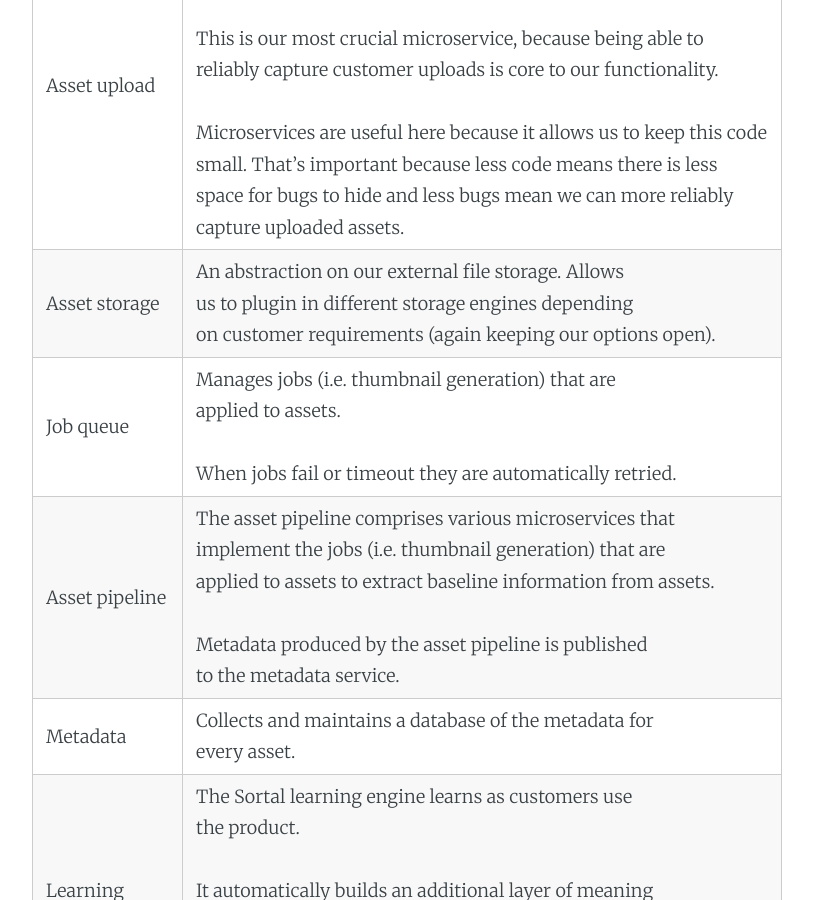
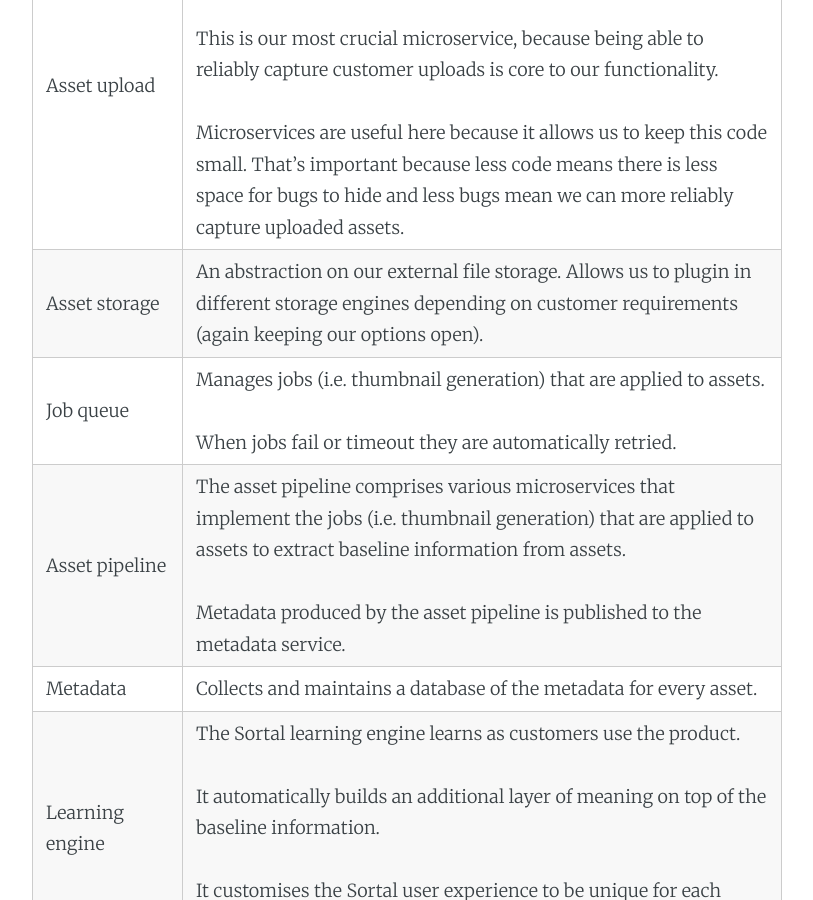
Before and after one commit to ashleydavis/the-data-wrangler-blog, a Jekyll site: the page built from _posts/2020-09-19-microservices-for-startups-1.md, in a window 1280 px wide and 900 px high, scrolled down 9019 px. Shown: the whole window, without its empty margins (108-921 px from the left). Built offline with Jekyll 4.4.1, drawn with Linux system fonts in a browser that asks for light colours; comment, search, counter and statistics services are not loaded; some of the changed text lies outside the part shown.

Commit message:
Table formatting.

```diff
--- a/_posts/2020-09-19-microservices-for-startups-1.md
+++ b/_posts/2020-09-19-microservices-for-startups-1.md
@@ -157,9 +157,7 @@ The following table provides brief descriptions of each microservice.
             Asset storage
         </td>
         <td>
-            An abstraction on our external file storage. Allows<br>
-            us to plugin in different storage engines depending<br>
-            on customer requirements (again keeping our options open).
+            An abstraction on our external file storage. Allows us to plugin in different storage engines depending on customer requirements (again keeping our options open).
         </td>
     </tr>
 
@@ -168,8 +166,7 @@ The following table provides brief descriptions of each microservice.
             Job queue
         </td>
         <td>
-            Manages jobs (i.e. thumbnail generation) that are<br>
-            applied to assets.<br>
+            Manages jobs (i.e. thumbnail generation) that are applied to assets.<br>
             <br>
             When jobs fail or timeout they are automatically retried.
         </td>
@@ -180,12 +177,9 @@ The following table provides brief descriptions of each microservice.
             Asset pipeline
         </td>
         <td>
-            The asset pipeline comprises various microservices that<br>
-            implement the jobs (i.e. thumbnail generation) that are<br>
-            applied to assets to extract baseline information from assets.<br>
+            The asset pipeline comprises various microservices that implement the jobs (i.e. thumbnail generation) that are applied to assets to extract baseline information from assets.<br>
             <br>
-            Metadata produced by the asset pipeline is published<br>
-            to the metadata service.
+            Metadata produced by the asset pipeline is published to the metadata service.
         </td>
     </tr>
 
@@ -194,8 +188,7 @@ The following table provides brief descriptions of each microservice.
             Metadata
         </td>
         <td>
-            Collects and maintains a database of the metadata for<br>
-            every asset.
+            Collects and maintains a database of the metadata for every asset.
         </td>
     </tr>
 
@@ -204,14 +197,11 @@ The following table provides brief descriptions of each microservice.
             Learning engine
         </td>
         <td>
-            The Sortal learning engine learns as customers use<br>
-            the product.<br>
+            The Sortal learning engine learns as customers use the product.<br>
             <br>
-            It automatically builds an additional layer of meaning<br>
-            on top of the baseline information.<br>
+            It automatically builds an additional layer of meaning on top of the baseline information.<br>
             <br>
-            It customises the Sortal user experience to be unique<br>
-            for each customer.
+            It customises the Sortal user experience to be unique for each customer.
         </td>
     </tr>
 
@@ -220,8 +210,7 @@ The following table provides brief descriptions of each microservice.
             Search
         </td>
         <td>
-            Bakes the metadata into an efficient search index<br>
-            allowing customers to quickly search for relevant assets.
+            Bakes the metadata into an efficient search index allowing customers to quickly search for relevant assets.
         </td>
     </tr>
 </table>
```
